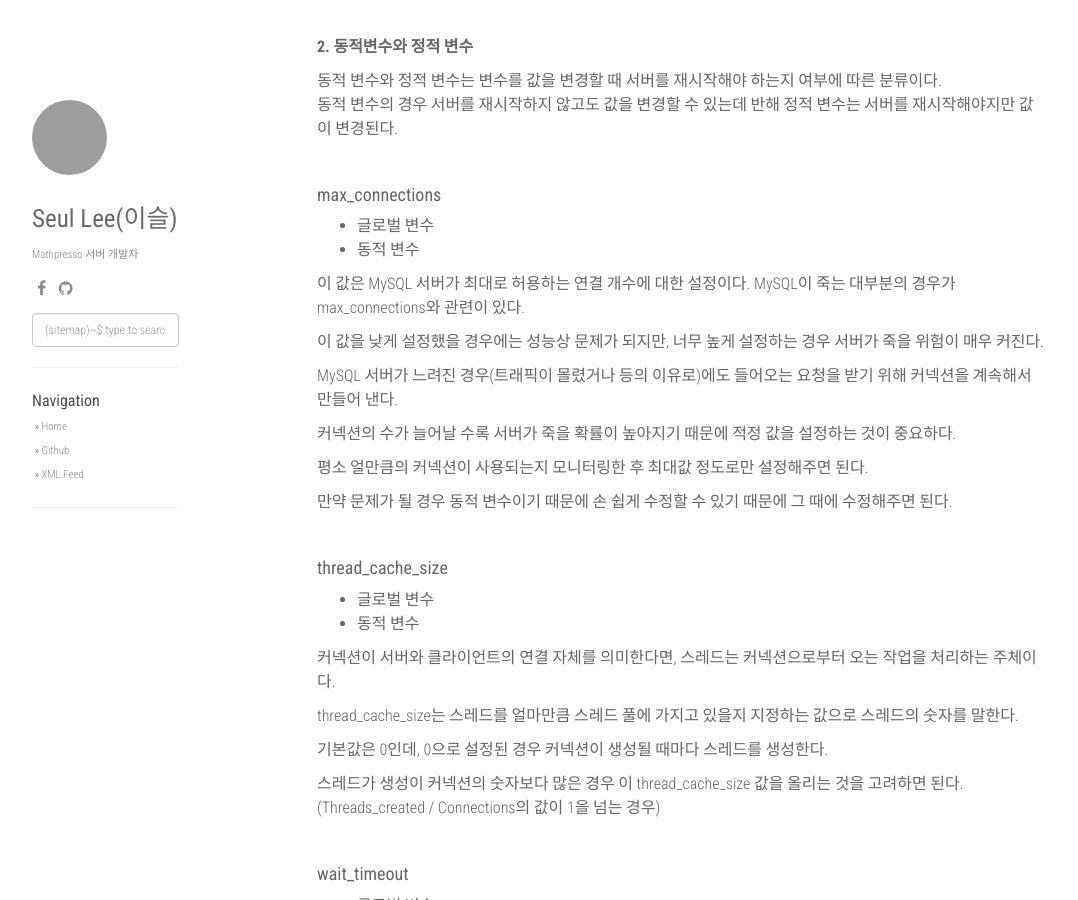
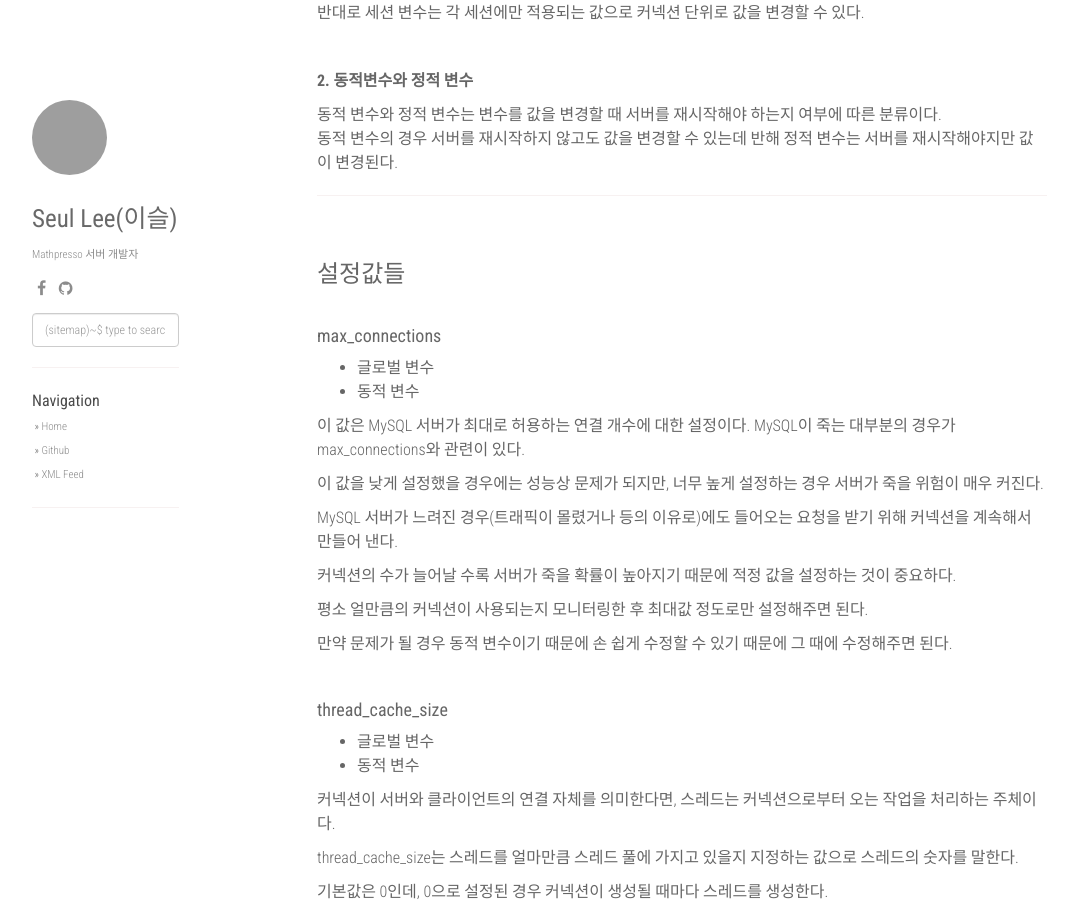
Before and after one commit to lee-seul/lee-seul.github.com, a Jekyll site: the page built from _posts/2019-03-10-mysql-setting.markdown, in a window 1280 px wide and 900 px high, scrolled down 783 px. Shown: the whole window, without its empty margins (53-1131 px from the left). Built offline with Jekyll 4.4.1, drawn with Linux system fonts in a browser that asks for light colours; nearby versions of some CDN libraries; comment, search, counter and statistics services are not loaded; grey boxes are pictures that could not be loaded.

Commit message:
style 수정

```diff
--- a/_posts/2019-03-10-mysql-setting.markdown
+++ b/_posts/2019-03-10-mysql-setting.markdown
@@ -38,7 +38,7 @@ encoding: UTF-8
 
 #### MySQL 설정 변수의 구분
 
-
+<br>
 
 **1. 글로벌 변수와 세션 변수**
 
@@ -54,6 +54,12 @@ encoding: UTF-8
 동적 변수의 경우 서버를 재시작하지 않고도 값을 변경할 수 있는데 반해 정적 변수는 서버를 재시작해야지만 값이 변경된다.
 
 
+
+-----
+
+<br>
+
+### 설정값들
 
 <br>
 
```
